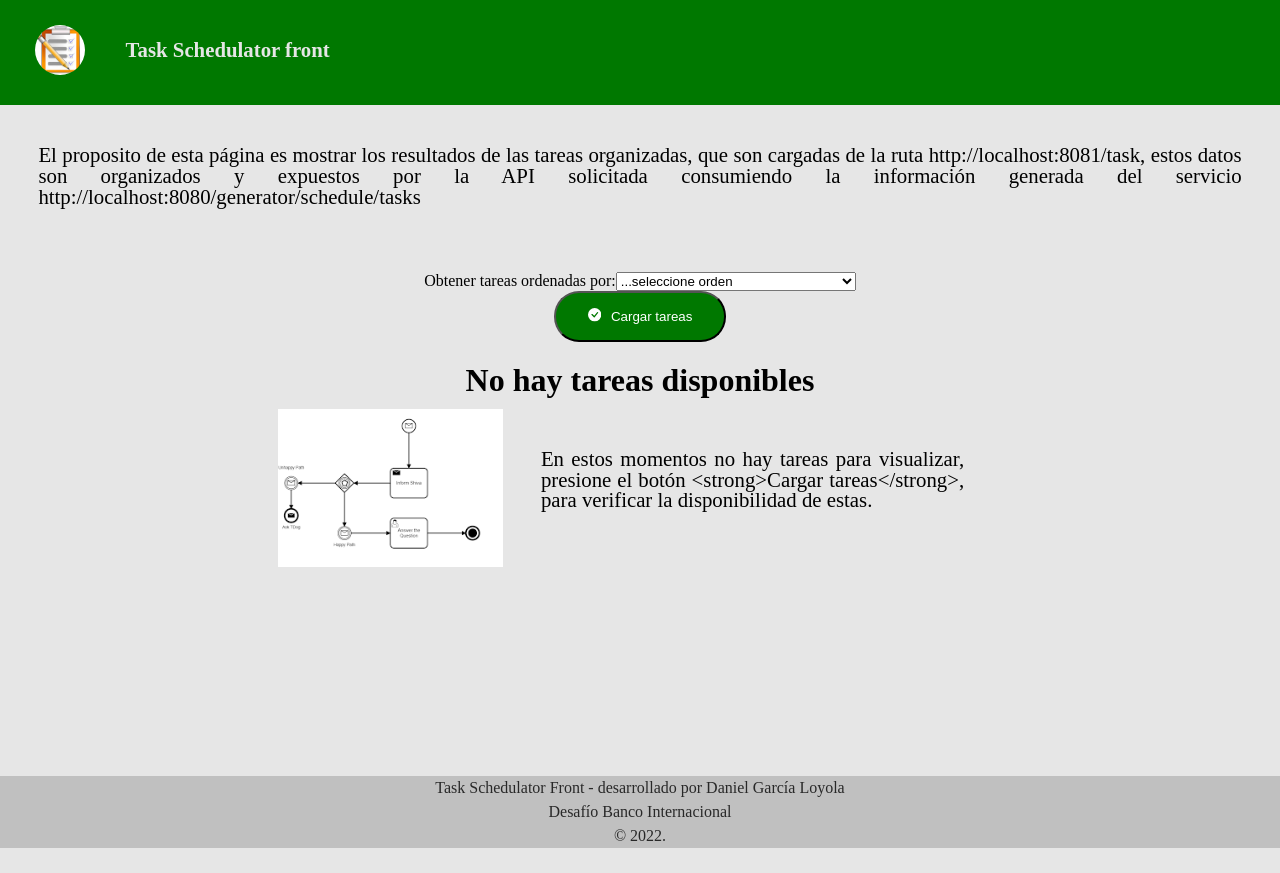
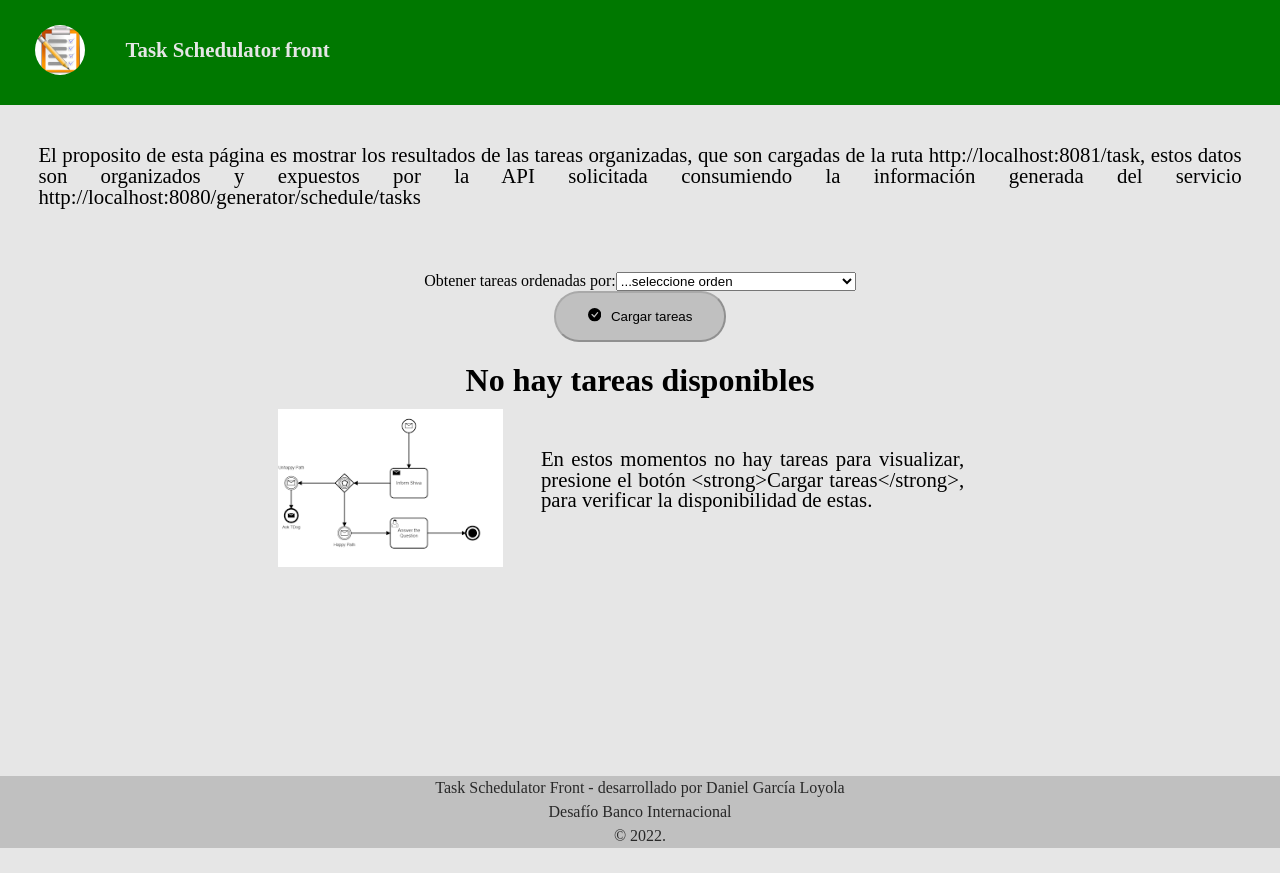
Before and after one commit to stngarcia8/schedulator-front-v2, a React (Create React App) app: page / in a window 1280 px wide. Built offline with nearby package versions, Linux system fonts and the light colour scheme.

Commit message:
Adding DayListContainer.

```diff
--- a/src/components/day-list/DayList.js
+++ b/src/components/day-list/DayList.js
@@ -4,8 +4,9 @@ import { DetailButton } from '../'
 import Logo from '../../assets/images/task.png'
 import './DayList.scss'
 
-const DayList = ({ days }) => {
+const DayList = ({ loading, days, onClick }) => {
   const renderTask = () => {
+    if (loading) return (<></>)
     return days.map((day, index) => {
       return (
         <div key={index} className='task-item'>
@@ -15,7 +16,7 @@ const DayList = ({ days }) => {
             <span className='text-detail'>
               Tareas: {day.taskPerDay}
             </span>
-            <DetailButton dayNumber={day.dayNumber} />
+            <DetailButton dayNumber={day.dayNumber} onClick={onClick} />
           </div>
         </div>
       )
@@ -32,6 +33,7 @@ const DayList = ({ days }) => {
 }
 
 DayList.propTypes = {
+  loading: PropTypes.bool,
   days: PropTypes.arrayOf(
     PropTypes.shape({
       dayNumber: PropTypes.number,
@@ -42,7 +44,8 @@ DayList.propTypes = {
         duration: PropTypes.number
       })
     })
-  )
+  ),
+  onClick: PropTypes.func
 }
 
 export default DayList
--- a/src/components/detail-button/DetailButton.js
+++ b/src/components/detail-button/DetailButton.js
@@ -3,13 +3,13 @@ import PropTypes from 'prop-types'
 import { BsFolderCheck } from 'react-icons/bs'
 import './DetailButton.scss'
 
-const DetailButton = ({ dayNumber, detailButtonOnClick }) => {
+const DetailButton = ({ dayNumber, onClick }) => {
   return (
     <>
       <button
         className='button-details'
         value={dayNumber}
-        onClick={(e) => detailButtonOnClick(e)}
+        onClick={(e) => onClick(e)}
       >
         <BsFolderCheck className='button-icon' />
         Ver detalles
@@ -18,9 +18,9 @@ const DetailButton = ({ dayNumber, detailButtonOnClick }) => {
   )
 }
 
-DetailButton.propType = {
+DetailButton.propTypes = {
   dayNumber: PropTypes.number,
-  detailButtonOnClick: PropTypes.func
+  onClick: PropTypes.func
 }
 
 export default DetailButton
--- a/src/components/load-button/LoadButton.js
+++ b/src/components/load-button/LoadButton.js
@@ -3,12 +3,13 @@ import PropTypes from 'prop-types'
 import { BsFillCheckCircleFill } from 'react-icons/bs'
 import './LoadButton.scss'
 
-const LoadButton = ({ onClick }) => {
+const LoadButton = ({ disableButton, onClick }) => {
   return (
     <>
       <button
         name='load-button'
-        className='load-button'
+        className={disableButton ? 'load-button-disable' : 'load-button'}
+        disabled={disableButton}
         onClick={onClick}
       >
         <BsFillCheckCircleFill className='icon' />
@@ -19,6 +20,7 @@ const LoadButton = ({ onClick }) => {
 }
 
 LoadButton.propTypes = {
+  disableButton: PropTypes.bool,
   onClick: PropTypes.func
 }
 
--- a/src/components/load-button/LoadButton.scss
+++ b/src/components/load-button/LoadButton.scss
@@ -16,6 +16,13 @@
   }
 }
 
+.load-button-disable {
+  background-color: $bgDisableColor;
+  color: $fgBodyColor;
+  @include roundedButton;
+  padding: 15px 2rem;
+}
+
 .icon {
   @include buttonIcon;
 }
--- a/src/components/sorter/Sorter.js
+++ b/src/components/sorter/Sorter.js
@@ -8,7 +8,7 @@ const Sorter = ({ onChange }) => {
     <div className='group-controls'>
       <label>Obtener tareas ordenadas por:</label>
       <select className='select' onChange={(e) => onChange(e)}>
-        <option defaultValue=''>...seleccione orden</option>
+        <option defaultValue='' value=''>...seleccione orden</option>
         <option value={OrderType.BY_TASK_DURATION}>Duración de tareas</option>
         <option value={OrderType.BY_TASK_PER_DAY}>Cantidad de tareas asignadas al día</option>
       </select>
--- a/src/components/task-section/TaskSection.js
+++ b/src/components/task-section/TaskSection.js
@@ -1,15 +1,16 @@
 import React from 'react'
 import PropTypes from 'prop-types'
-import { Message, LoadButton, Sorter, Resume, DayList, DayModal } from '../'
+import { Message, LoadButton, Sorter, Resume, DayModal } from '../'
+import { DayListContainer } from '../../containers'
 import './TaskSection.scss'
 
-const TaskSection = ({ noTask, isDataLoadingError, getStatusMessage, getTotalTasks, getTotalDays, onChange, onClick }) => {
+const TaskSection = ({ loading, disableButton, noTask, isDataLoadingError, getStatusMessage, getTotalTasks, getTotalDays, onChange, onClick }) => {
   const renderContent = () => {
     if (noTask || isDataLoadingError) return (<Message messageCode={getStatusMessage} />)
     return (
       <>
         <Resume getTotalTasks={getTotalTasks} getTotalDays={getTotalDays} />
-        <DayList />
+        <DayListContainer loading={loading} />
         <DayModal />
       </>
     )
@@ -19,7 +20,7 @@ const TaskSection = ({ noTask, isDataLoadingError, getStatusMessage, getTotalTas
     <div className='section-container'>
       <div className='controls-section'>
         <Sorter onChange={onChange} />
-        <LoadButton onClick={onClick} />
+        <LoadButton disableButton={disableButton} onClick={onClick} />
       </div>
       {renderContent()}
     </div>
@@ -27,6 +28,8 @@ const TaskSection = ({ noTask, isDataLoadingError, getStatusMessage, getTotalTas
 }
 
 TaskSection.propTypes = {
+  loading: PropTypes.bool,
+  disableButton: PropTypes.bool,
   noTask: PropTypes.bool.isRequired,
   isDataLoadingError: PropTypes.bool.isRequired,
   getStatusMessage: PropTypes.number,
--- /dev/null
+++ b/src/containers/day-list/DayListContainer.js
@@ -0,0 +1,29 @@
+import React, { useState, useEffect } from 'react'
+import PropTypes from 'prop-types'
+import { useTaskData, useTaskContext } from '../../hooks'
+import { DayList } from '../../components'
+
+const DayListContainer = ({ loading }) => {
+  const { getDays } = useTaskData()
+  const { setCurrentDay, modalIsOpen, openModalForm } = useTaskContext()
+  const [isLoading, setIsloading] = useState(loading)
+
+  useEffect(() => {
+    setIsloading(loading)
+  }, [loading])
+
+  const onClick = (event) => {
+    if (modalIsOpen()) return
+    event.preventDefault()
+    setCurrentDay(event.target.value)
+    openModalForm(true)
+  }
+
+  return (<DayList loading={isLoading} days={getDays()} onClick={onClick} />)
+}
+
+DayListContainer.propTypes = {
+  loading: PropTypes.bool
+}
+
+export default DayListContainer
--- a/src/containers/index.js
+++ b/src/containers/index.js
@@ -1,5 +1,6 @@
 import TaskSectionContainer from './task-section/TaskSectionContainer'
+import DayListContainer from './day-list/DayListContainer'
 
 export {
-  TaskSectionContainer
+  TaskSectionContainer, DayListContainer
 }
--- a/src/containers/task-section/TaskSectionContainer.js
+++ b/src/containers/task-section/TaskSectionContainer.js
@@ -11,13 +11,21 @@ const TaskSectionContainer = () => {
   const { search, loading } = useSelector(state => state.uiData)
   const { noTask, isDataLoadingError, getStatusMessage, getTotalTasks, getTotalDays } = useTaskData()
   const [isLoadingData, setIsLoadingData] = useState(loading)
+  const [disableButton, setDisableButton] = useState(true)
+  const [orderValue, setOrderValue] = useState('')
 
   useEffect(() => {
     setIsLoadingData(loading)
-  }, [loading])
+  }, [loading, orderValue])
 
   const onChange = (event) => {
     event.preventDefault()
+    if (!event.target.value) {
+      setOrderValue('')
+      return setDisableButton(true)
+    }
+    setOrderValue(event.target.value)
+    setDisableButton(false)
     const optionValue = event.target.value
     optionValue === OrderType.BY_TASK_DURATION
       ? dispatch(orderByDuration())
@@ -33,6 +41,8 @@ const TaskSectionContainer = () => {
     if (isLoadingData) return (<LoadIndicator />)
     return (
       <TaskSection
+        loading={isLoadingData}
+        disableButton={disableButton}
         noTask={noTask()}
         isDataLoadingError={isDataLoadingError()}
         getStatusMessage={getStatusMessage()}
--- a/src/hooks/index.js
+++ b/src/hooks/index.js
@@ -1,9 +1,9 @@
 import { useTaskData } from './useTaskData'
 import { useLoadIndicator } from './useLoadIndicator'
 import { useTaskContext } from './useTaskContext'
-import { useDetailButton } from './useDetailButton'
 import { useModalForm } from './useModalForm'
 import { useMessage } from './useMessage'
+
 export {
-  useLoadIndicator, useTaskData, useTaskContext, useDetailButton, useModalForm, useMessage
+  useLoadIndicator, useTaskData, useTaskContext, useModalForm, useMessage
 }
--- a/src/hooks/useDetailButton.js
+++ /dev/null
@@ -1,14 +0,0 @@
-import { useTaskContext } from '.'
-
-export const useDetailButton = () => {
-  const { setCurrentDay, modalIsOpen, openModalForm } = useTaskContext()
-
-  const handleDetailButtonClick = (event) => {
-    if (modalIsOpen()) return
-    event.preventDefault()
-    setCurrentDay(event.target.value)
-    openModalForm(true)
-  }
-
-  return { handleDetailButtonClick }
-}
--- a/src/styles/globals/Mixins.scss
+++ b/src/styles/globals/Mixins.scss
@@ -9,6 +9,8 @@ $bgFooterColor:rgb(192, 192, 192);
 $bgPrimaryColor: rgb(0, 120, 0);
 $bgSecondaryColor: rgb(255, 255, 255);
 $bgTaskItemColor: rgb(220, 220, 220);
+$bgDisableColor:rgb(192, 192, 192);
+
 
 // text color definitions
 $fgHeaderColor: rgb(230, 230, 230);
```
